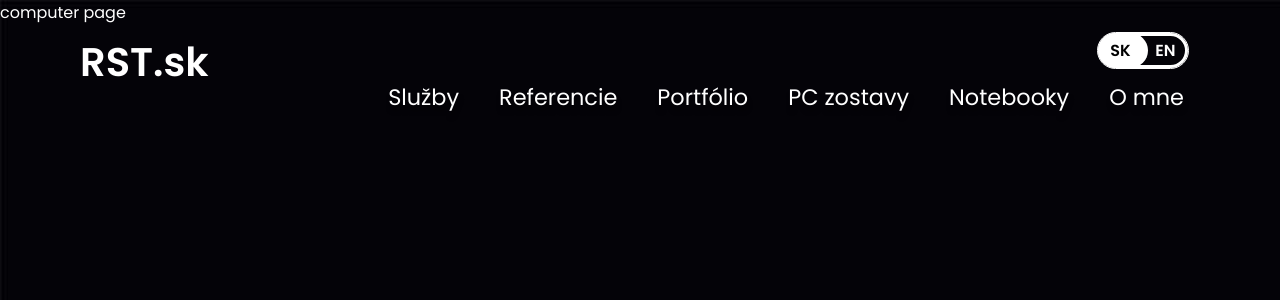
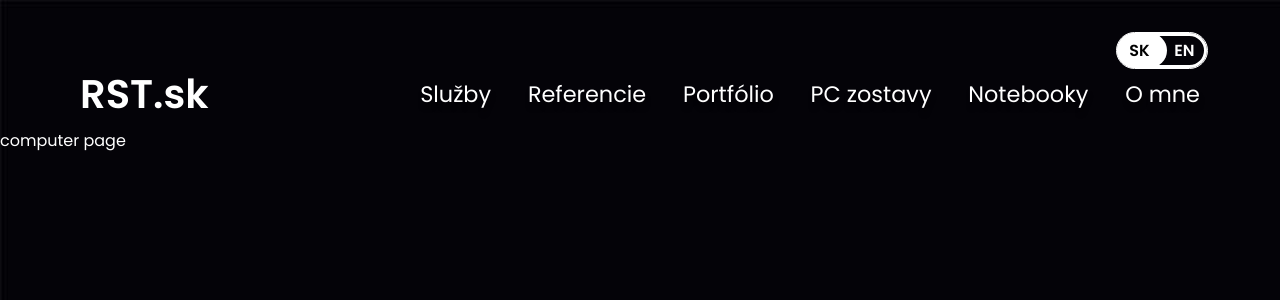
Before and after one commit to diana2482/RST, a Vue app: page /pc-kosice in a window 1280 px wide. Shown: the top 300 px of the page. Built offline with nearby package versions, Linux system fonts and the light colour scheme.

Commit message:
header now stays at the top of the page and does not scroll with view

```diff
--- a/src/App.vue
+++ b/src/App.vue
@@ -15,7 +15,6 @@ export default {
 
 <style>
 @import url('https://fonts.googleapis.com/css2?family=Poppins:wght@400;600;700&display=swap');
-
 #app {
   -webkit-font-smoothing: antialiased;
   -moz-osx-font-smoothing: grayscale;
@@ -30,6 +29,7 @@ export default {
 
 html,
 body {
+  /* position: relative; */
   margin: 0;
   padding: 0;
   overflow-x: hidden;
@@ -46,4 +46,7 @@ a {
   text-decoration: none;
   cursor: pointer;
 }
+.top-offset{
+  margin-top: 8rem;
+}
 </style>
--- a/src/components/NavigationBar.vue
+++ b/src/components/NavigationBar.vue
@@ -1,16 +1,15 @@
 <template>
-    <router-link :to="{ name: 'MainPage' }" class="main-logo">RST.sk</router-link>
+    <div class="header">
+        <router-link :to="{ name: 'MainPage' }" class="main-logo">RST.sk</router-link>
 
-    <LanguageSwitcher class="lang-switcher" />
+        <LanguageSwitcher class="lang-switcher" />
 
-    <div class="main-header">
         <div class="navigation">
             <!-- Reroute to MainPage and go to anchor with id #services -->
             <router-link :to="{ name: 'MainPage', hash: '#services' }" class="navigation-text-element">{{ $t('mainPage.sluzby') }}</router-link>
 
-            <div class="navigation-text-element">{{ $t('mainPage.referencie') }}</div>
+            <router-link :to="{ name: 'MainPage', hash: '#references' }" class="navigation-text-element">{{ $t('mainPage.referencie') }}</router-link>
 
-            <!-- Other navigation items with route names -->
             <router-link :to="{ name: 'PortfolioPage' }" class="navigation-text-element">{{ $t('mainPage.portfolio') }}</router-link>
             <router-link :to="{ name: 'ComputerPage' }" class="navigation-text-element">{{ $t('mainPage.pcZostavy') }}</router-link>
             <router-link :to="{ name: 'LaptopPage' }" class="navigation-text-element">{{ $t('mainPage.notebooky') }}</router-link>
@@ -31,19 +30,28 @@ export default {
 </script>
 
 <style>
-.main-header {
-    position: fixed;
-    width: 100%;
-    text-align: center;
+.header {
     z-index: 1000;
+    position: absolute;
+    top: 0;
+    left: 0;
+    width: 100vw;
+    display: flex;
+    justify-content: space-between;
+    align-items: center;
+    padding-top: 4rem;
+}
+.main-logo {
+    color: #FFF;
+    font-size: 2.5rem;
+    font-weight: 600;
+    margin-left: 5rem;
 }
 .navigation {
     display: inline-flex;
     align-items: flex-start;
-    gap: 2.5rem;
-    position: absolute;
-    right: 6rem;
-    top: 5rem;
+    gap: 2.3rem;
+    margin-right: 5rem;
 }
 .navigation-text-element {
     color: #FFF;
@@ -52,18 +60,9 @@ export default {
     font-style: normal;
     font-weight: 500;
 }
-.main-logo {
-    color: #FFF;
-    position: fixed;
-    left: 5rem;
-    top: 2rem;
-    font-size: 2.5rem;
-    font-weight: 600;
-    z-index: 1001;
-}
 .lang-switcher {
-    position: fixed;
-    right: 5.7rem;
+    position: absolute;
+    right: 4.5rem;
     top: 2rem;
     z-index: 1001;
 }
--- a/src/views/ComputerPage.vue
+++ b/src/views/ComputerPage.vue
@@ -1,5 +1,7 @@
 <template>
+    <div class="top-offset">
     computer page
+    </div>
 </template>
 
 <script>
--- a/src/views/MainPage.vue
+++ b/src/views/MainPage.vue
@@ -1,4 +1,4 @@
-<template>
+<template style="margin-top: 0">
   <div class="main-page-image-background">
     <div class="main-logo-text">
 
@@ -20,7 +20,9 @@
     <MainPageButton imageSrc="T_skladanie_pocitacov.png" text="mainPage.skladaniePC" :page="'novy-pc-kosice'" topMargin="19rem" />
     <MainPageButton imageSrc="T_Diagnostika.png" text="mainPage.diagnostika" :page="'servis-pc-notebook-kosice'" topMargin="19rem" />
   </div>
+
   <SpacerComponent :space="'11.56rem'" />
+
   <div class="main-page-buttons">
     <MainPageButton imageSrc="T_PC_Zostavy.png" text="mainPage.pcZostavy" page="pc-kosice" />
 
@@ -30,7 +32,7 @@
 
   <SpacerComponent :space="'5rem'" />
 
-  <div class="partners">
+  <div id="references" class="partners">
     <img src="../assets/game_days.png" class="partner"/>
     <img src="../assets/games_farm.png" class="partner"/>
     <img src="../assets/tripple_hill.png" class="partner"/>
@@ -57,7 +59,7 @@ export default {
 <style>
 .main-page-image-background {
     display: flex;
-  width: 100vw; /* Full viewport width */
+    width: 100vw;
     height: 0; /* Start with zero height */
     padding-top: 69%; /* Adjust the percentage based on the image's aspect ratio */
     flex-direction: column;
@@ -68,21 +70,9 @@ export default {
     background-position: top;
     position: relative;
 }
-.main-page-image-background::after {
-  /* content: "";
-  position: absolute;
-  left: 0;
-  right: 0;
-  bottom: 0;
-  height: 20%;
-  background: linear-gradient(to bottom, rgba(0, 0, 0, 0) 0%, rgba(4,3,8,255) 90%);
-  pointer-events: none; */
-}
 .main-logo-text {
   position: absolute;
   left: 36vw;
-  /* top: 32vh; */
-  /* top: 19rem; */
   top: 13.5vw;
   display: flex;
   flex-direction: column;
```
Lines whose indentation alone changed are shown as unchanged.
